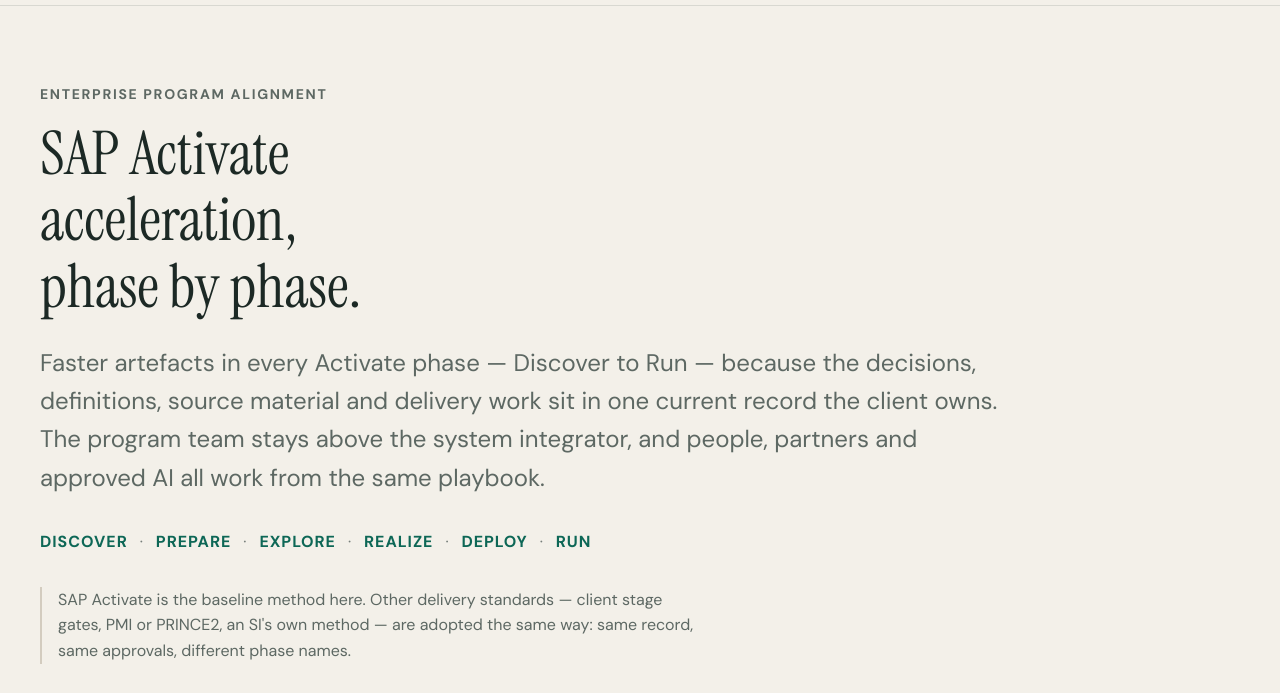
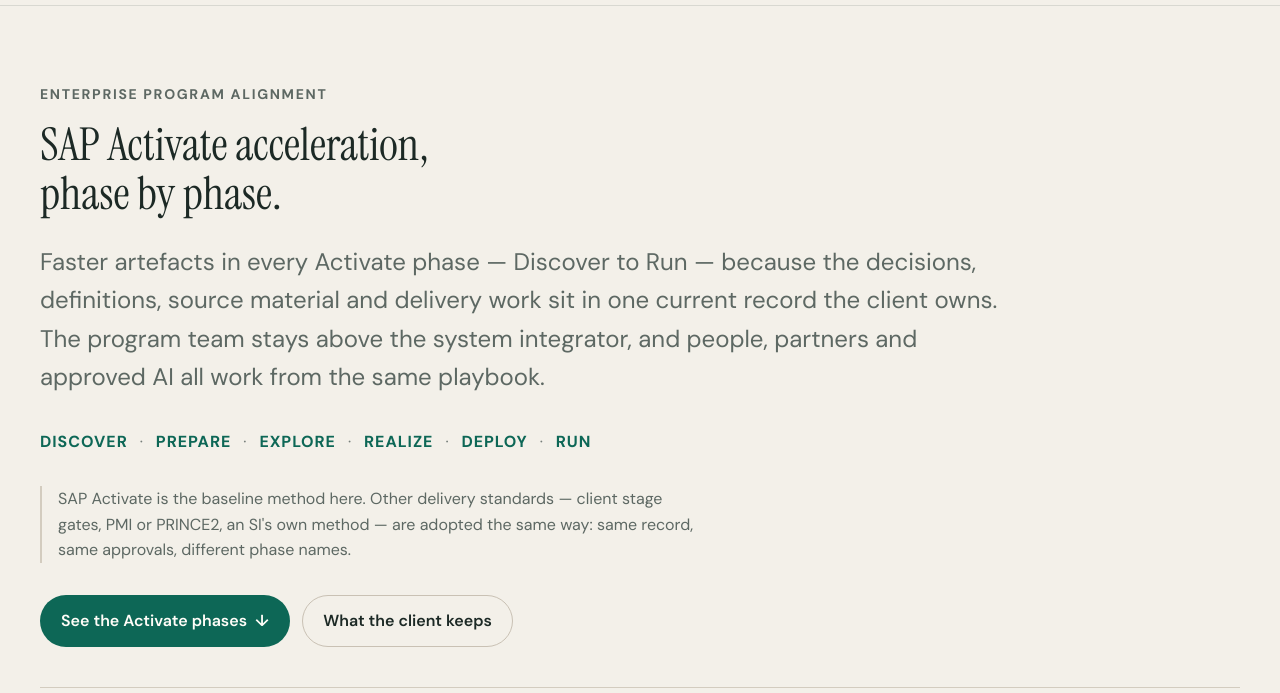
Before and after one commit to EVEglyphDesign/enterprise-program-alignment, a plain HTML site: page docs/index.html in a window 1280 px wide. Shown: the part 63-756 px from the top of the page. Drawn offline with Linux system fonts and the light colour scheme.

Commit message:
Reduce hero headline scale to two tidy lines

```diff
--- a/docs/index.html
+++ b/docs/index.html
@@ -51,7 +51,7 @@
 /* Hero */
 .hero{padding-block:clamp(var(--space-12),6vw,var(--space-20));display:grid;align-items:center}
 .eyebrow{font-size:var(--text-xs);font-weight:700;letter-spacing:.12em;text-transform:uppercase;color:var(--muted);margin-bottom:var(--space-4)}
-.hero h1{font-size:var(--text-2xl);max-width:16ch;margin-bottom:var(--space-6)}
+.hero h1{font-size:clamp(1.85rem,1.15rem + 2.1vw,3rem);line-height:1.08;max-width:26ch;margin-bottom:var(--space-6)}
 .lead{font-size:var(--text-lg);color:var(--muted);max-width:60ch;margin-bottom:var(--space-8)}
 .hero-actions{display:flex;flex-wrap:wrap;gap:var(--space-3)}
 .btn{display:inline-flex;align-items:center;gap:var(--space-2);padding:var(--space-3) var(--space-5);border-radius:var(--radius-full);text-decoration:none;font-weight:600;font-size:var(--text-sm);border:1px solid transparent;transition:var(--transition)}
```
